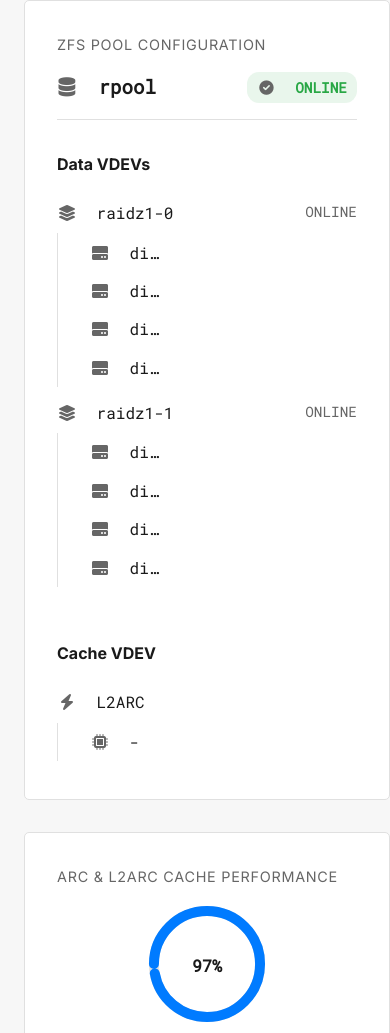
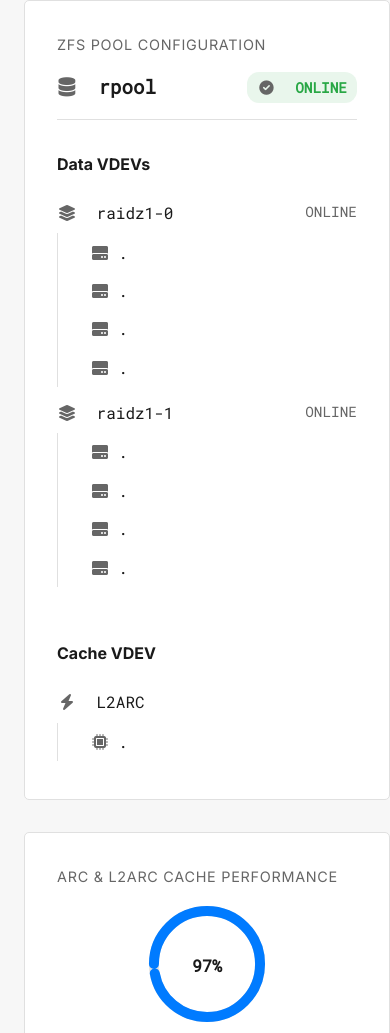
Before and after one commit to Kheopsian/minimalist-dashboard, a plain HTML site: page frontend/index.html in a window 390 px wide. Shown: the part 1939-2972 px from the top of the page. Drawn offline with nearby package versions, Linux system fonts and the light colour scheme.

Commit message:
last calc

```diff
--- a/frontend/style.css
+++ b/frontend/style.css
@@ -185,7 +185,7 @@ body { font-family: var(--font-family-main); color: var(--primary-text-color); b
 /* --- RESPONSIVE --- */
 @media (max-width: 1200px) {
     .zfs-tree ul li {
-        max-width: calc((100% - var(--spacing-unit) * 3) / 2 - var(--spacing-unit) * 2);
+        max-width: calc((100vw - var(--spacing-unit) * 20) / 2);
         white-space: nowrap;
         overflow: hidden;
         text-overflow: ellipsis;
```
